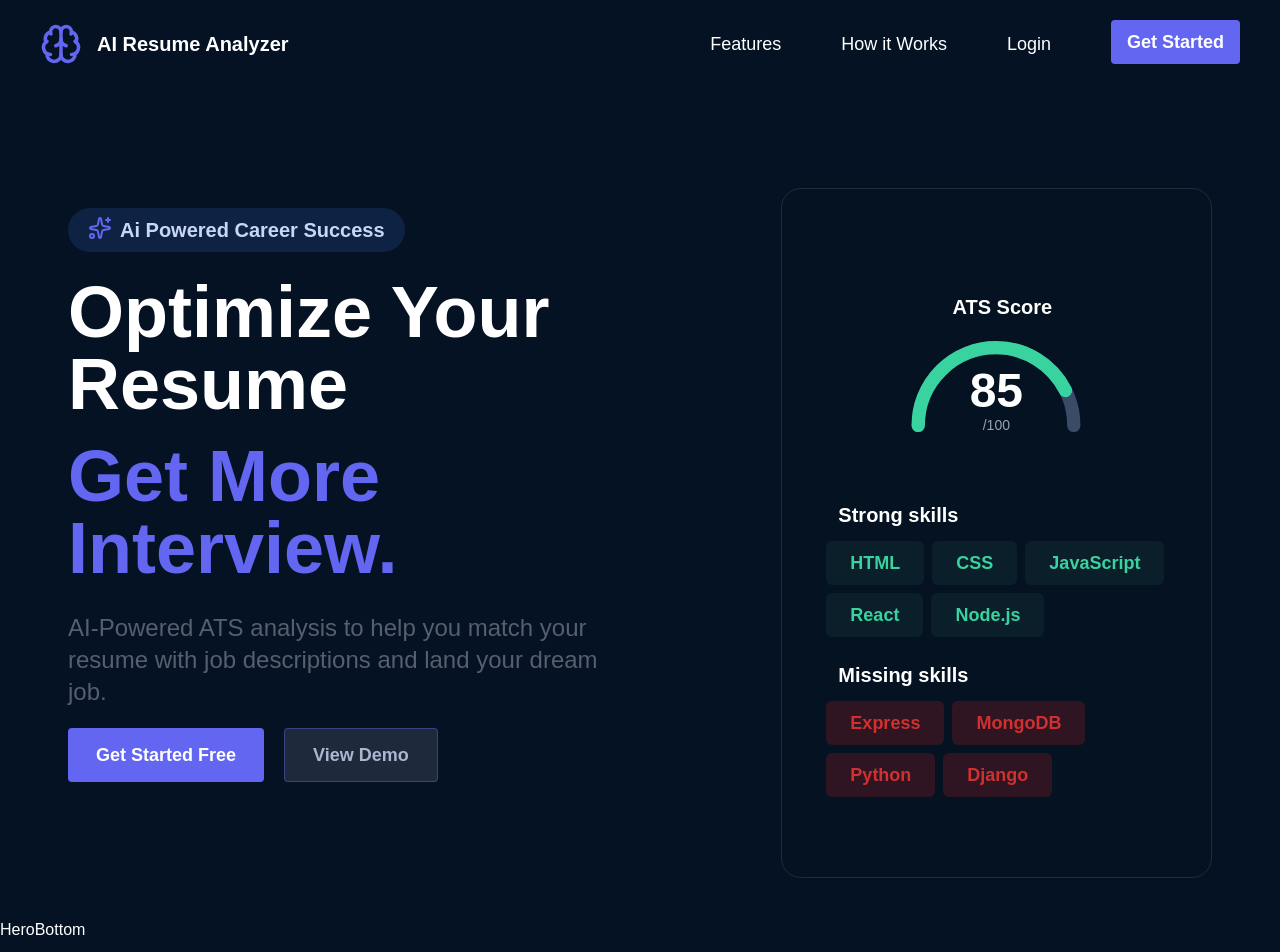
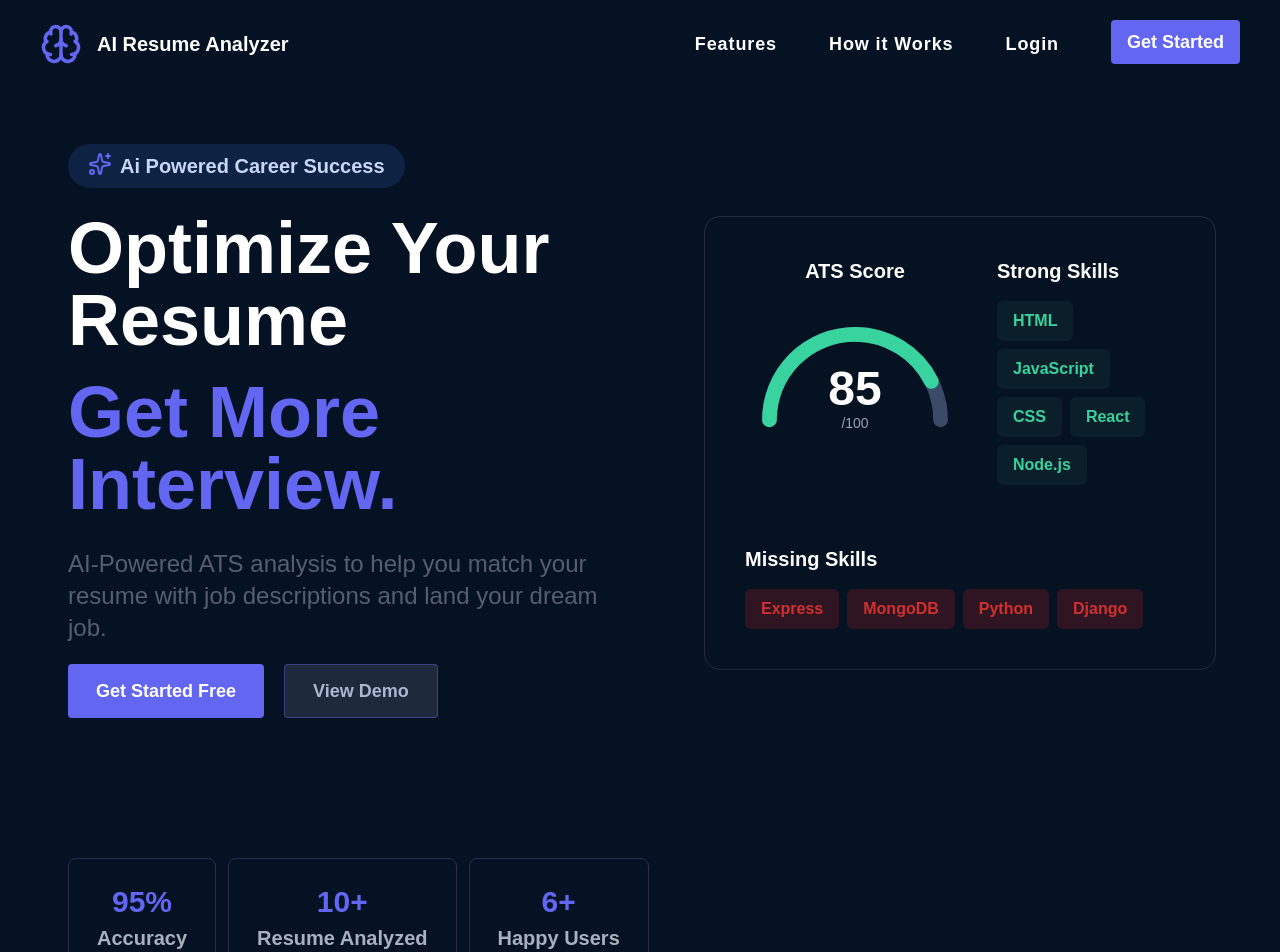
Before and after one commit to Abhisssek/AI-Resume-Analyzer, a React (Vite) app in the folder client/: page / in a window 1280 px wide. Shown: the top 952 px of the page. Built offline with nearby package versions, Linux system fonts and the light colour scheme.

Commit message:
fronend hero done

```diff
--- a/client/src/components/Home/Hero/Hero Bottom/HeroBottom.jsx
+++ b/client/src/components/Home/Hero/Hero Bottom/HeroBottom.jsx
@@ -2,6 +2,22 @@ import React from 'react'
 
 export const HeroBottom = () => {
   return (
-    <div>HeroBottom</div>
+    <div className='px-17 mt-15 py-10  hidden sm:block '>
+      <div className='flex gap-3 mx-auto lg:m-0 w-fit'>
+        <div className='w-fit px-7 py-1 flex flex-col items-center justify-center h-30 border-1 rounded-lg  border-[#2b2b53]'>
+          <h1 className='text-3xl font-bold mb-1 text-primary'>95%</h1>
+          <h3 className='text-xl text-center text-[#abb0be] font-semibold'>Accuracy</h3>
+        </div>
+        <div className='w-fit px-7 py-1 flex flex-col items-center justify-center h-30 border-1 rounded-lg  border-[#2b2b53]'>
+          <h1 className='text-3xl font-bold mb-1 text-primary'>10+</h1>
+          <h3 className='text-xl text-center text-[#abb0be] font-semibold'>Resume Analyzed</h3>
+        </div>
+        <div className='w-fit flex px-7 py-1 flex-col items-center justify-center h-30 border-1 rounded-lg  border-[#2b2b53]'>
+          <h1 className='text-3xl font-bold mb-1 text-primary'>6+</h1>
+          <h3 className='text-xl text-center text-[#abb0be] font-semibold'>Happy Users</h3>
+        </div>
+
+      </div>
+    </div>
   )
 }
--- a/client/src/components/Home/Hero/Hero Left/HeroLeft.jsx
+++ b/client/src/components/Home/Hero/Hero Left/HeroLeft.jsx
@@ -3,22 +3,22 @@ import { Sparkles } from "lucide-react";
 
 export const HeroLeft = () => {
   return (
-    <div className=" w-full lg:px-17 lg:py-10 px-3 py-2 lg:w-[55%] mt-20 ">
-      <div className="flex gap-2 items-center bg-[#0e2343] w-fit py-2 px-5 rounded-full">
+    <div className=" w-full lg:px-17 lg:py-10 px-8 py-2 text-center sm:text-left xl:w-[55%] mt-4 ">
+      <div className="flex gap-2 items-center bg-[#0e2343] mx-auto sm:mx-0 w-fit py-2 px-5 rounded-full">
         <Sparkles className="text-primary mb-1" />
-        <h1 className="text-xl font-semibold text-[#c9d7f6] ">Ai Powered Career Success</h1>
+        <h1 className="md:text-xl font-semibold text-[#c9d7f6] ">Ai Powered Career Success</h1>
       </div>
       <div className="mt-6 flex flex-col gap-5 ">
         <div>
-          <h1 className="text-7xl font-semibold mb-5 ">Optimize Your Resume</h1>
-          <span className="text-primary text-7xl font-semibold">Get More Interview.</span>
-          <p className="text-2xl mt-7 text-[#575E6F]">
+          <h1 className="text-5xl md:text-7xl font-semibold mb-5 ">Optimize Your Resume</h1>
+          <span className="text-primary text-5xl md:text-7xl font-semibold">Get More Interview.</span>
+          <p className="text-xl md:text-2xl mt-7 text-[#575E6F]">
             AI-Powered ATS analysis to help you match your resume with job
             descriptions and land your dream job.
           </p>
         </div>
-        <div className=" flex gap-5">
-          <button className="bg-primary text-white text-lg font-bold px-7 py-3 rounded-sm hover:bg-primary/80">
+        <div className=" flex flex-col sm:flex-row gap-5">
+          <button className="bg-primary text-white px-4 py-2 text-md  sm:text-lg font-bold sm:px-6 sm:py-2 md:px-7 md:py-3 rounded-sm hover:bg-primary/80">
             Get Started Free
           </button>
           <button className="bg-secondary border text-lg font-bold border-primary/40 hover:bg-secondary/80   text-[#acb6cf] px-7 py-3 rounded-sm">
--- a/client/src/components/Home/Hero/Hero Right/HeroRight.jsx
+++ b/client/src/components/Home/Hero/Hero Right/HeroRight.jsx
@@ -3,8 +3,8 @@ import React from "react";
 export const HeroRight = () => {
   const skills = [
     "HTML",
+    "JavaScript",
     "CSS",
-    "JavaScript",
     "React",
     "Node.js",
     "Express",
@@ -15,23 +15,25 @@ export const HeroRight = () => {
 
   const score = 85;
   const radius = 70;
-  const circumference = Math.PI * radius; // half circle
+  const circumference = Math.PI * radius;
   const progress = circumference - (score / 100) * circumference;
+
   return (
-    <div className=" w-full lg:w-[45%] mt-15 lg:px-17 lg:py-10 px-3 py-2  h-fit">
-      <div className="bg-[#041221] border-[0.1px] flex flex-col items-center 2xl:items-start border-[#232b3b] rounded-[20px] lg:px-10 lg:py-20 w-full overflow-auto">
-        <div className="flex flex-col lg:flex-row flex-wrap justify-center 2xl:justify-start w-full gap-3 h-fit ">
-          <div className="flex flex-col items-center justify-center  p-6 rounded-xl w-[250px]">
-            <h3 className="text-white font-bold text-xl ml-3">ATS Score</h3>
+    <div className="w-full xl:w-[40%] px-7 xl:px-0   mt-10  py-4">
+      <div className="bg-[#041221] border border-[#232b3b] rounded-2xl p-5 py-20  sm:p-8 lg:p-10">
+        <div className="flex flex-col mb-15 xl:flex-row items-center xl:items-start gap-8">
 
-            <div className="relative w-[200px] h-[120px]">
+          {/* ATS Score */}
+          <div className="flex flex-col items-center w-full xl:w-auto">
+            <h3 className="text-white font-bold text-xl mb-4">ATS Score</h3>
+
+            <div className="relative w-[180px] sm:w-[220px] h-[120px] sm:h-[140px]">
               <svg
-                width="200"
-                height="120"
+                width="100%"
+                height="100%"
                 viewBox="0 0 180 100"
                 className="overflow-visible"
               >
-                {/* Background Arc */}
                 <path
                   d="M20 90 A70 70 0 0 1 160 90"
                   fill="none"
@@ -40,7 +42,6 @@ export const HeroRight = () => {
                   strokeLinecap="round"
                 />
 
-                {/* Progress Arc */}
                 <path
                   d="M20 90 A70 70 0 0 1 160 90"
                   fill="none"
@@ -52,51 +53,53 @@ export const HeroRight = () => {
                 />
               </svg>
 
-              {/* Score Text */}
-
-              <div className="absolute inset-0 flex flex-col items-center justify-center mt-10">
-                <span className="text-5xl font-bold text-white">{score}</span>
+              <div className="absolute inset-0 flex flex-col items-center justify-center mt-8 sm:mt-14">
+                <span className="text-4xl sm:text-5xl font-bold text-white">
+                  {score}
+                </span>
                 <span className="text-gray-400 text-sm">/100</span>
               </div>
             </div>
           </div>
-          <div>
-            <h3 className="text-white font-bold text-xl ml-3 mb-3 mt-6">
-              Strong skills
+
+          {/* Strong Skills */}
+          <div className="w-full">
+            <h3 className="text-white font-bold text-xl mb-4 text-center xl:text-left">
+              Strong Skills
             </h3>
-            <div className="flex flex-wrap w-85 gap-2 list-none">
-              {skills.slice(0, 5).map((skill, index) => {
-                return (
-                  <div className="bg-[#0A1F29] px-6 py-2 rounded-md ">
-                    <li
-                      className="text-lg text-[#38D39F] font-semibold "
+
+            <div className="flex flex-wrap gap-2 justify-center xl:justify-start">
+              {skills.slice(0, 5).map((skill, index) => (
+                <div
                   key={index}
+                  className="bg-[#0A1F29] px-4 py-2 rounded-md"
                 >
+                  <span className="text-sm sm:text-base text-[#38D39F] font-semibold">
                     {skill}
-                    </li>
+                  </span>
                 </div>
-                );
-              })}
+              ))}
             </div>
           </div>
         </div>
-        <div className="">
-          <h3 className="text-white font-bold text-xl ml-3 mb-3 mt-6">
-            Missing skills
+
+        {/* Missing Skills */}
+        <div className="mt-8 w-full">
+          <h3 className="text-white font-bold text-xl mb-4 text-center xl:text-left">
+            Missing Skills
           </h3>
-          <div className="flex flex-wrap w-85 gap-2 list-none">
-            {skills.slice(5).map((skill, index) => {
-              return (
-                <div className="bg-[#bd20253b] px-6 py-2 rounded-md ">
-                  <li
-                    className="text-lg text-[#D03030] font-semibold "
+
+          <div className="flex flex-wrap gap-2 justify-center xl:justify-start">
+            {skills.slice(5).map((skill, index) => (
+              <div
                 key={index}
+                className="bg-[#bd20253b] px-4 py-2 rounded-md"
               >
+                <span className="text-sm sm:text-base text-[#D03030] font-semibold">
                   {skill}
-                  </li>
+                </span>
               </div>
-              );
-            })}
+            ))}
           </div>
         </div>
       </div>
--- a/client/src/components/Home/Hero/Hero.jsx
+++ b/client/src/components/Home/Hero/Hero.jsx
@@ -5,8 +5,8 @@ import { HeroBottom } from './Hero Bottom/HeroBottom'
 
 export const Hero = () => {
   return (
-    <div className=''>
-    <div className='flex lg:flex-row flex-col justify-between gap-5'>
+    <div className='mt-10 sm:mt-10 lg:mt-0'>
+    <div className='flex xl:flex-row flex-col justify-start items-center'>
         <HeroLeft/>
         <HeroRight />
 
--- a/client/src/components/Home/Navbar/Navbar.jsx
+++ b/client/src/components/Home/Navbar/Navbar.jsx
@@ -30,10 +30,10 @@ export const Navbar = () => {
         </div>
 
 
-        <div className='hidden lg:flex lg:flex-row  gap-15  justify-end items-center'>
+        <div className='hidden lg:flex lg:flex-row  gap-13  justify-end items-center'>
            {links.map((link)=>{
             return(
-              <Link to={link.link} className='text-lg xl:text-lg whitespace-nowrap hover:text-gray-300'>{link.name}</Link>
+              <Link to={link.link} className='text-lg tracking-wider font-semibold xl:text-lg whitespace-nowrap hover:text-gray-300'>{link.name}</Link>
             )
            })}
             <Link to="/get-started"><button className='bg-primary text-white text-lg xl:text-lg whitespace-nowrap font-bold  py-2 px-4 mb-1 hover:bg-primary/80 rounded '>Get Started</button></Link>
--- a/client/src/index.css
+++ b/client/src/index.css
@@ -17,4 +17,6 @@ body{
   --color-success: #10b981;
   --color-warning: #f59e0b;
   --color-danger: #ef4444;
+
+  --lmd: @media (width >= 739px )
 }
```
Lines whose indentation alone changed are shown as unchanged.
